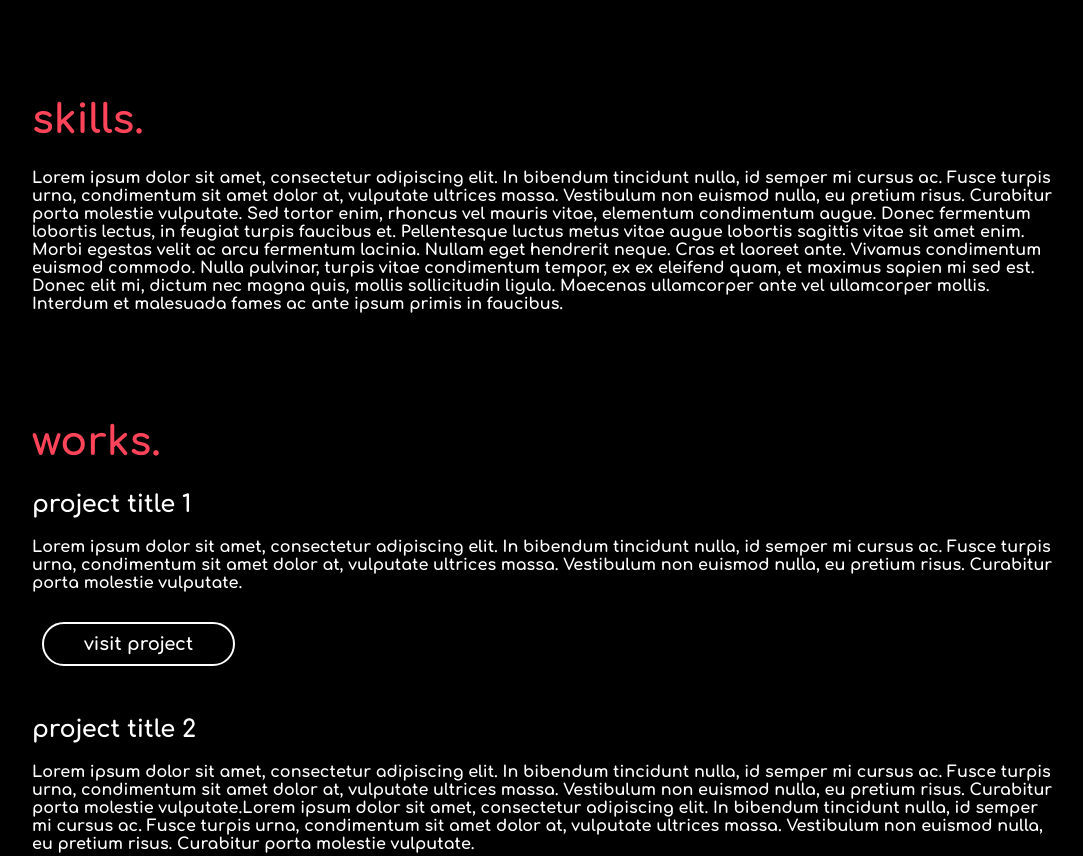
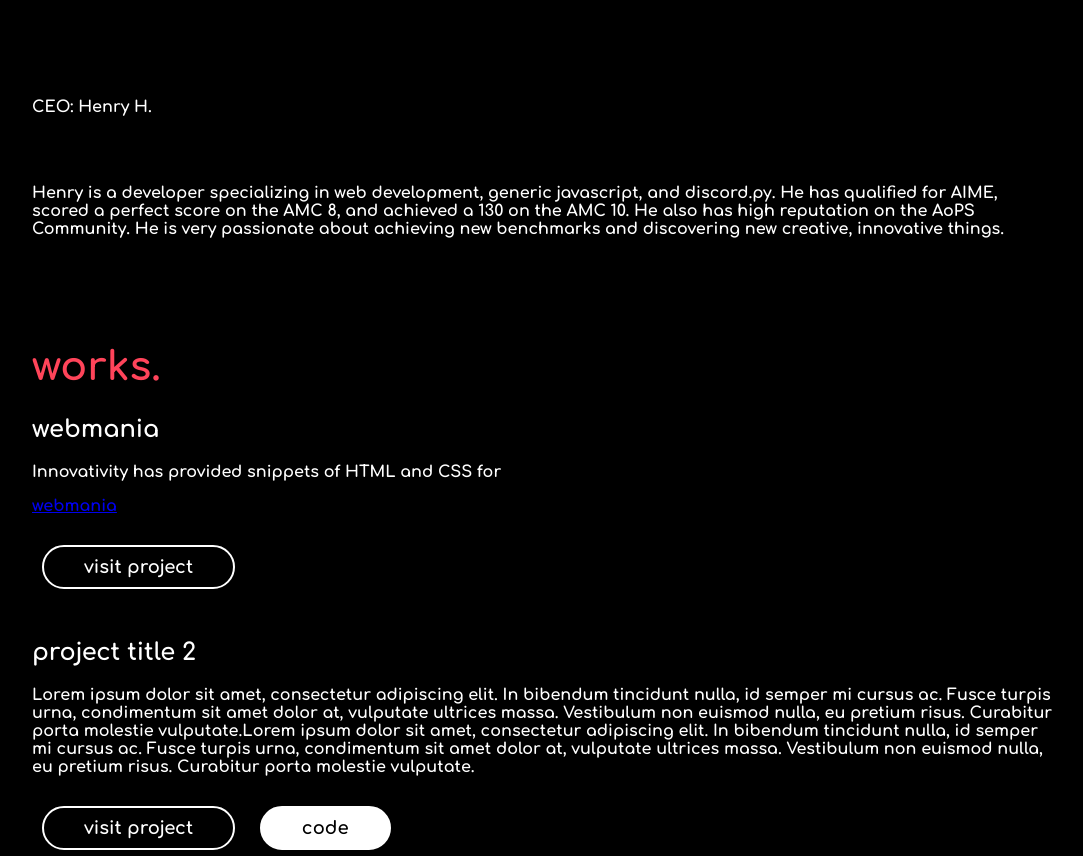
Before and after one commit to henryhuangbc/sioadfjdisof, a plain HTML site: page index.html in a window 1280 px wide. Shown: the part 802-1658 px from the top of the page, without its empty margins (96-1179 px from the left). Drawn offline with nearby package versions, Linux system fonts and the light colour scheme.

Commit message:
Update index.html

```diff
--- a/index.html
+++ b/index.html
@@ -18,7 +18,7 @@
     <div id="header" class="animated slideInDown" style="animation-delay:1.8s;">
     <div id="title">Innovativity</div><br>
     <div id="links">
-        <a href="#skills">projects</a>
+        <a href="#skills">Staff</a>
         <a href="#work" style="margin:0px 60px;">works</a>
         <a href="#contact">contact</a>
     </div>
@@ -35,10 +35,14 @@
 
     <div id="portfolio">
              <div id="skills">
-                 <h1>skills.</h1>
+                 <h1></h1>
                  <div>
                         <p>
-                            Lorem ipsum dolor sit amet, consectetur adipiscing elit. In bibendum tincidunt nulla, id semper mi cursus ac. Fusce turpis urna, condimentum sit amet dolor at, vulputate ultrices massa. Vestibulum non euismod nulla, eu pretium risus. Curabitur porta molestie vulputate. Sed tortor enim, rhoncus vel mauris vitae, elementum condimentum augue. Donec fermentum lobortis lectus, in feugiat turpis faucibus et. Pellentesque luctus metus vitae augue lobortis sagittis vitae sit amet enim. Morbi egestas velit ac arcu fermentum lacinia. Nullam eget hendrerit neque. Cras et laoreet ante. Vivamus condimentum euismod commodo. Nulla pulvinar, turpis vitae condimentum tempor, ex ex eleifend quam, et maximus sapien mi sed est. Donec elit mi, dictum nec magna quis, mollis sollicitudin ligula. Maecenas ullamcorper ante vel ullamcorper mollis. Interdum et malesuada fames ac ante ipsum primis in faucibus.
+                            CEO: Henry H.
+                        </p>
+                     <br></br>
+                        <p>
+                            Henry is a developer specializing in web development, generic javascript, and discord.py. He has qualified for AIME, scored a perfect score on the AMC 8, and achieved a 130 on the AMC 10. He also has high reputation on the AoPS Community. He is very passionate about achieving new benchmarks and discovering new creative, innovative things.
                         </p>
                  </div>
              </div>
@@ -47,8 +51,11 @@
                  <h1>works.</h1>
 
                  <div class="project">
-                 <h2>project title 1</h2>
-                 <div>Lorem ipsum dolor sit amet, consectetur adipiscing elit. In bibendum tincidunt nulla, id semper mi cursus ac. Fusce turpis urna, condimentum sit amet dolor at, vulputate ultrices massa. Vestibulum non euismod nulla, eu pretium risus. Curabitur porta molestie vulputate.</div>
+                 <h2>webmania</h2>
+                 <div>
+                     <p>
+                         Innovativity has provided snippets of HTML and CSS for </p> <a href = "https://github.com/Rodrig0v/webmania">webmania</a>
+                 </div>
                  <button class="btn_one">visit project</button>
                 </div>
 
```
